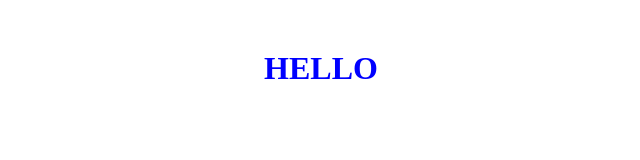
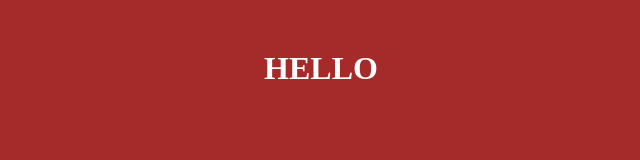
Before and after one commit to medmoha91/First, a plain HTML site: page index.html in a window 1280 px wide. Shown: the whole page, without its empty margins (319-959 px from the left). Drawn offline with Linux system fonts and the light colour scheme.

Commit message:
background

```diff
--- a/index.html
+++ b/index.html
@@ -4,10 +4,14 @@
 	<meta charset="UTF-8">
 	<title>git</title>
 	<style>
+		body{
+			background-color: brown;
+		}
 		h1{
+
 			margin-top: 50px;
 			text-align: center;
-			color: blue;
+			color: #FFF;
 		}
 	</style>
 </head>
```
